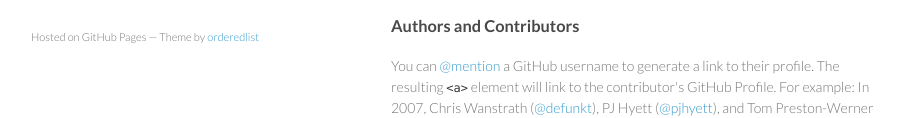
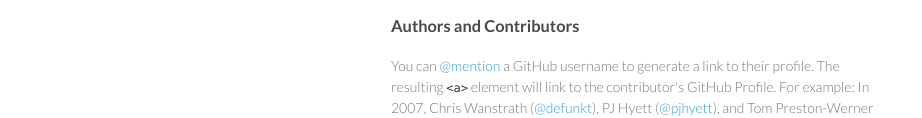
Before and after one commit to adamlark/adamlark.github.io, a plain HTML site: page index.html in a window 1280 px wide. Shown: the part 684-802 px from the top of the page, without its empty margins (179-1101 px from the left). Drawn offline with Linux system fonts and the light colour scheme.

Commit message:
Update index.html

```diff
--- a/index.html
+++ b/index.html
@@ -56,8 +56,8 @@ $ git checkout gh-pages
 <p>Having trouble with Pages? Check out the documentation at <a href="http://help.github.com/pages">http://help.github.com/pages</a> or contact <a href="mailto:support@github.com">support@github.com</a> and we’ll help you sort it out.</p>
       </section>
       <footer>
-        <p><small>Hosted on GitHub Pages &mdash; Theme by <a href="https://github.com/orderedlist">orderedlist</a></small></p>
-      </footer>
+        <!--<p><small>Hosted on GitHub Pages &mdash; Theme by <a href="https://github.com/orderedlist">orderedlist</a></small></p>
+      --></footer>
     </div>
     <script src="javascripts/scale.fix.js"></script>
 
```
